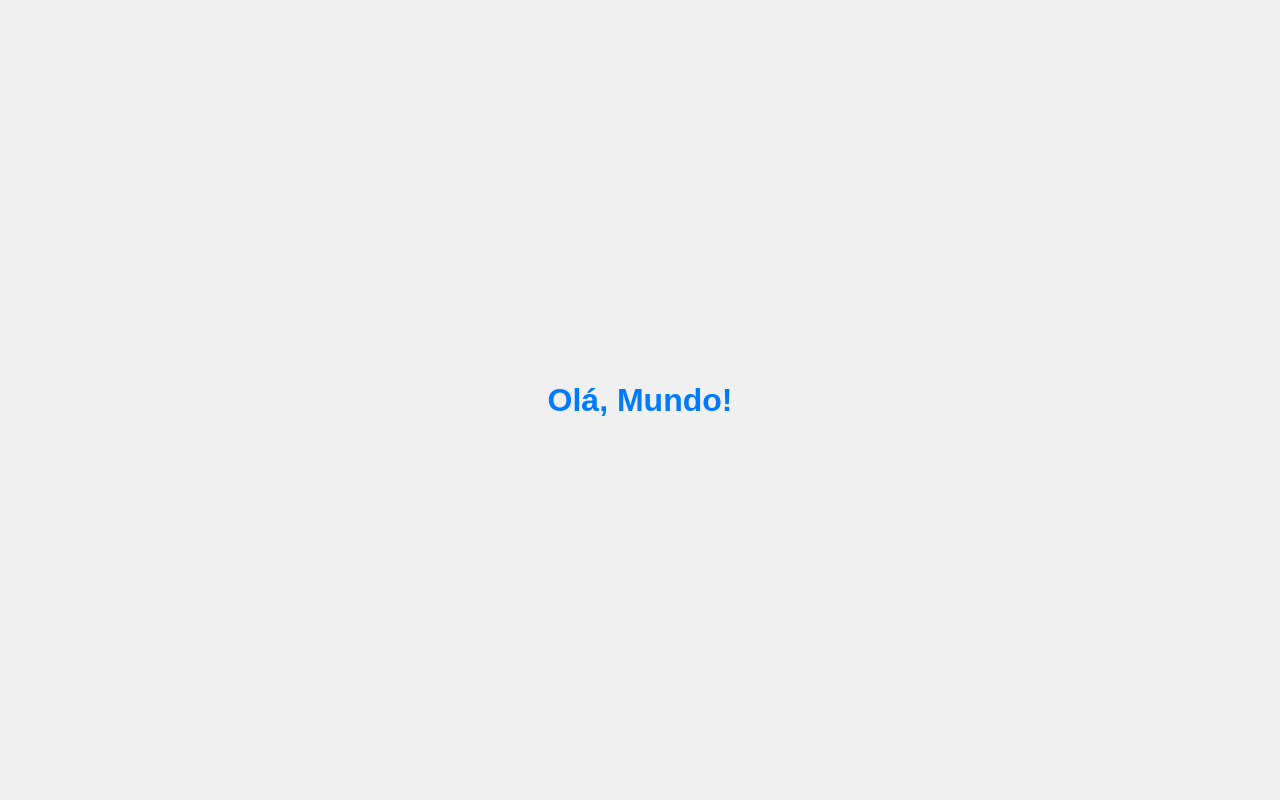
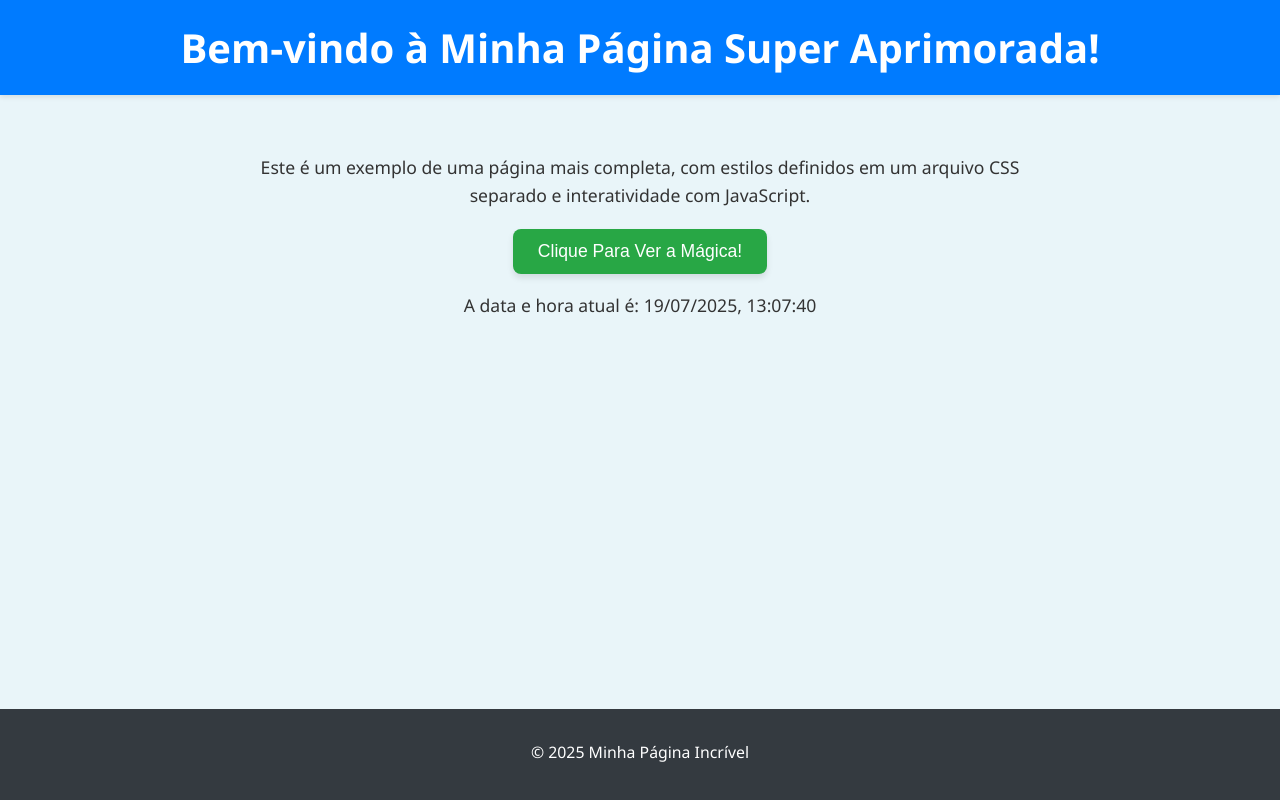
Before and after one commit to GabrielMendes845/ocm, a plain HTML site: page index.html in a window 1280 px wide. Drawn offline with Linux system fonts and the light colour scheme; files that its build step writes are made by us from their sources.

Commit message:
Update index.html

```diff
--- a/index.html
+++ b/index.html
@@ -3,24 +3,29 @@
 <head>
     <meta charset="UTF-8">
     <meta name="viewport" content="width=device-width, initial-scale=1.0">
-    <title>Olá Mundo!</title>
-    <style>
-        body {
-            font-family: Arial, sans-serif;
-            display: flex;
-            justify-content: center;
-            align-items: center;
-            min-height: 100vh;
-            margin: 0;
-            background-color: #f0f0f0;
-            color: #333;
-        }
-        h1 {
-            color: #007bff;
-        }
-    </style>
+    <title>Minha Página Super Aprimorada!</title>
+    <link rel="stylesheet" href="/css/style.css">
 </head>
 <body>
-    <h1>Olá, Mundo!</h1>
+    <header>
+        <h1>Bem-vindo à Minha Página Super Aprimorada!</h1>
+    </header>
+
+    <main>
+        <p>Este é um exemplo de uma página mais completa, com estilos definidos em um arquivo CSS separado e interatividade com JavaScript.</p>
+        <button id="myButton">Clique Para Ver a Mágica!</button>
+        <p>A data e hora atual é: <span id="currentDateTime"></span></p>
+    </main>
+
+    <footer>
+        <p>&copy; 2025 Minha Página Incrível</p>
+    </footer>
+
+    <script src="/js/script.js"></script>
+    <script>
+        // Adiciona a data e hora atual diretamente no HTML
+        const now = new Date();
+        document.getElementById('currentDateTime').textContent = now.toLocaleString('pt-BR');
+    </script>
 </body>
 </html>
```
